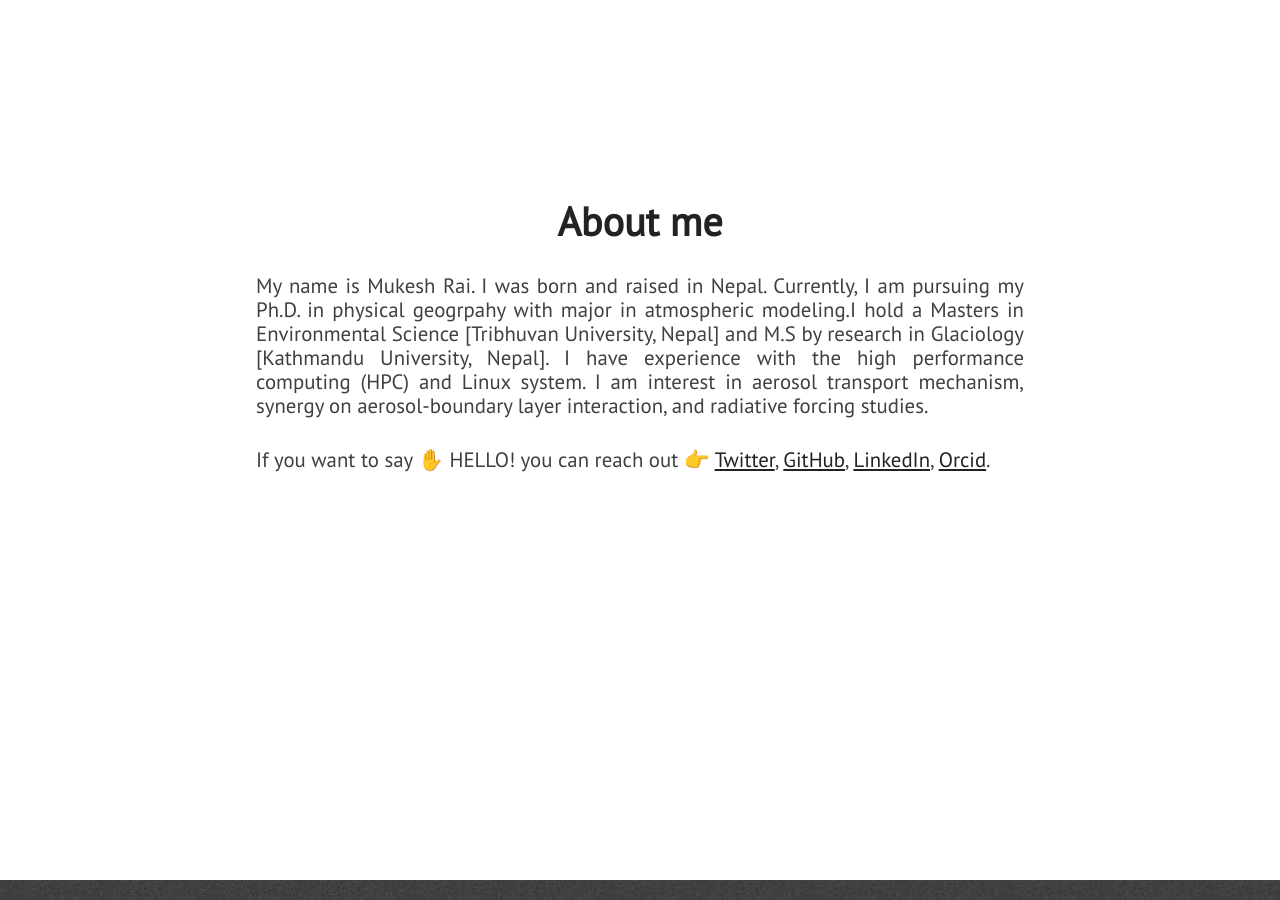
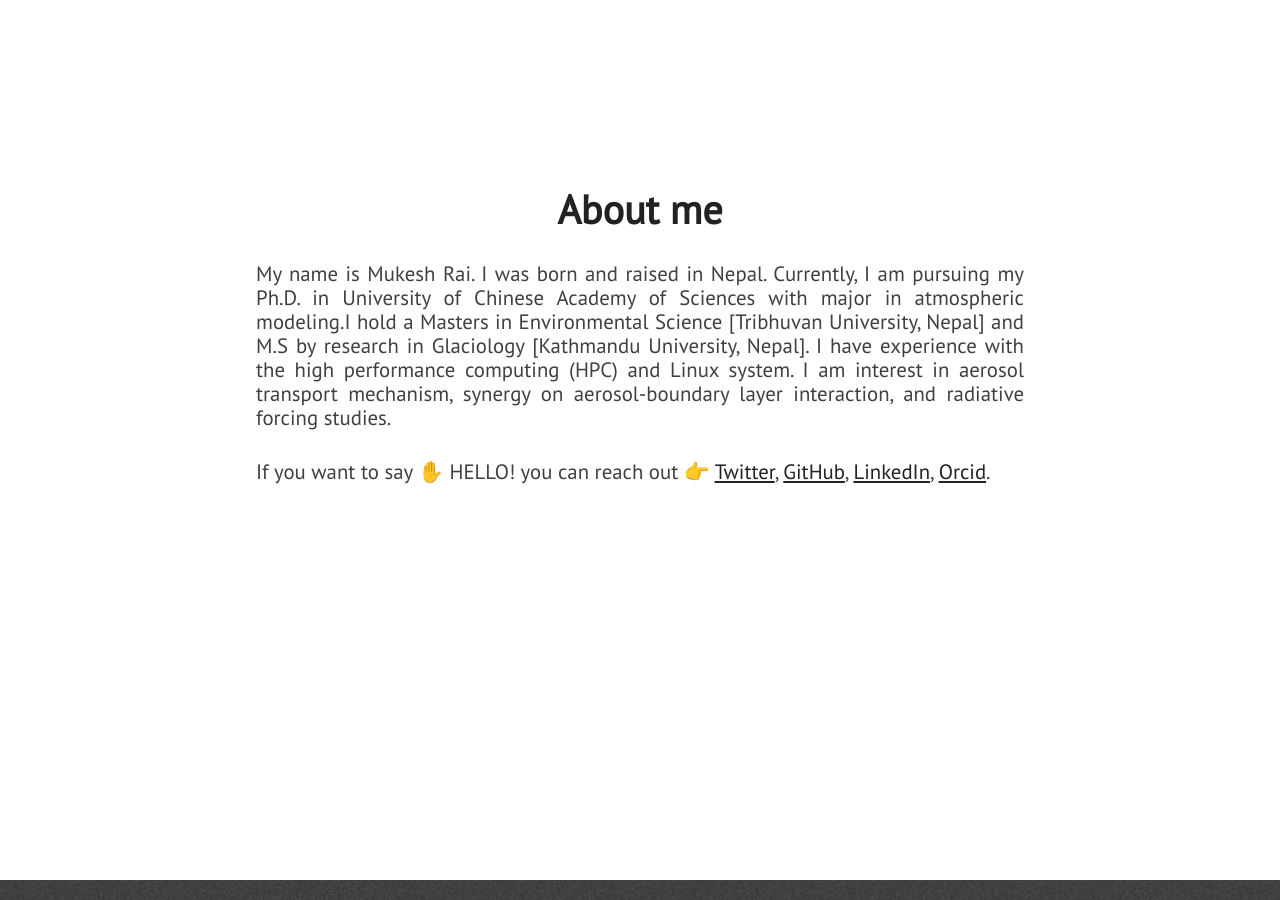
Before and after one commit to mukeshraeee/mukeshrai.github.io, a Jekyll site: the page built from index.html, in a window 1280 px wide and 900 px high, scrolled down 1080 px. Built offline with Jekyll 4.4.1, drawn with Linux system fonts in a browser that asks for light colours; nearby versions of some CDN libraries.

Commit message:
Update about.html
added

```diff
--- a/_includes/about.html
+++ b/_includes/about.html
@@ -3,7 +3,7 @@
         <div id="about-text">
             <div class="section-heading">About me</div>
             <p class="paragraph-text justify-text">
-                My name is Mukesh Rai. I was born and raised in Nepal. Currently, I am pursuing my Ph.D. in physical geogrpahy with major in atmospheric modeling.I hold a Masters in Environmental Science [Tribhuvan University, Nepal] and M.S by research in Glaciology [Kathmandu University, Nepal]. I have experience with the high performance computing (HPC) and Linux system. I am interest in aerosol transport mechanism, synergy on aerosol-boundary layer interaction, and radiative forcing studies.
+                My name is Mukesh Rai. I was born and raised in Nepal. Currently, I am pursuing my Ph.D. in University of Chinese Academy of Sciences with major in atmospheric modeling.I hold a Masters in Environmental Science [Tribhuvan University, Nepal] and M.S by research in Glaciology [Kathmandu University, Nepal]. I have experience with the high performance computing (HPC) and Linux system. I am interest in aerosol transport mechanism, synergy on aerosol-boundary layer interaction, and radiative forcing studies.
             </p>
             </p>
             <p class="paragraph-text justify-text">
```
